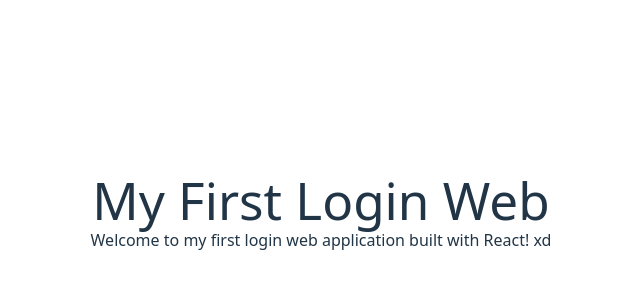
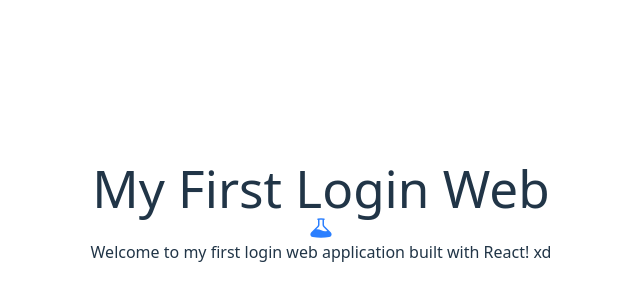
Before and after one commit to Hazuru00/My-API-s-Proyects-in-react, a React (Vite) app in the folder My first Login web/: page / in a window 1280 px wide. Shown: the part 220-520 px from the top of the page, without its empty margins (319-959 px from the left). Built offline with nearby package versions, Linux system fonts and the light colour scheme.

Commit message:
probando librerias de tailwind css y agregando mas estilos temporales

```diff
--- a/My first Login web/package.json
+++ b/My first Login web/package.json
@@ -10,6 +10,7 @@
     "preview": "vite preview"
   },
   "dependencies": {
+    "@heroicons/react": "^2.2.0",
     "@tailwindcss/vite": "^4.1.16",
     "react": "^19.1.1",
     "react-dom": "^19.1.1",
--- a/My first Login web/src/App.tsx
+++ b/My first Login web/src/App.tsx
@@ -1,11 +1,12 @@
 import './App.css'
+import { BeakerIcon } from '@heroicons/react/24/solid'
 
 function App() {
 
   return (
     <>
       <div className="bg-crimson w-full h-screen flex flex-col justify-center items-center">
-        <h1>My First Login Web</h1>
+        <h1>My First Login Web</h1> <BeakerIcon className="size-6 text-blue-500" />
         <p>Welcome to my first login web application built with React! xd</p>
       </div>
     </>
--- a/My first Login web/vite.config.ts
+++ b/My first Login web/vite.config.ts
@@ -2,9 +2,10 @@
 import react from '@vitejs/plugin-react-swc'
 import tailwindcss from '@tailwindcss/vite'
 
+
 // https://vite.dev/config/
 export default defineConfig({
   plugins: [react(),
-    tailwindcss()
+    tailwindcss(),
   ],
 })
```
Also changed, not shown: 1 other file (tests, documents, lock files or other folders).
